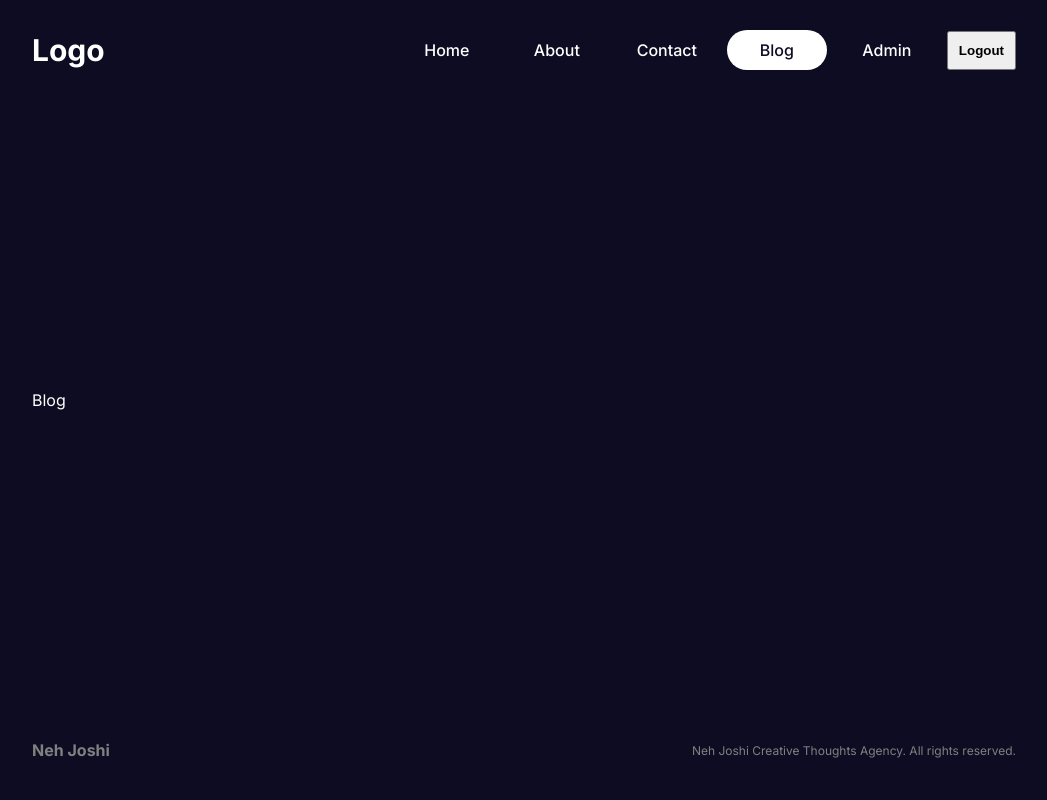
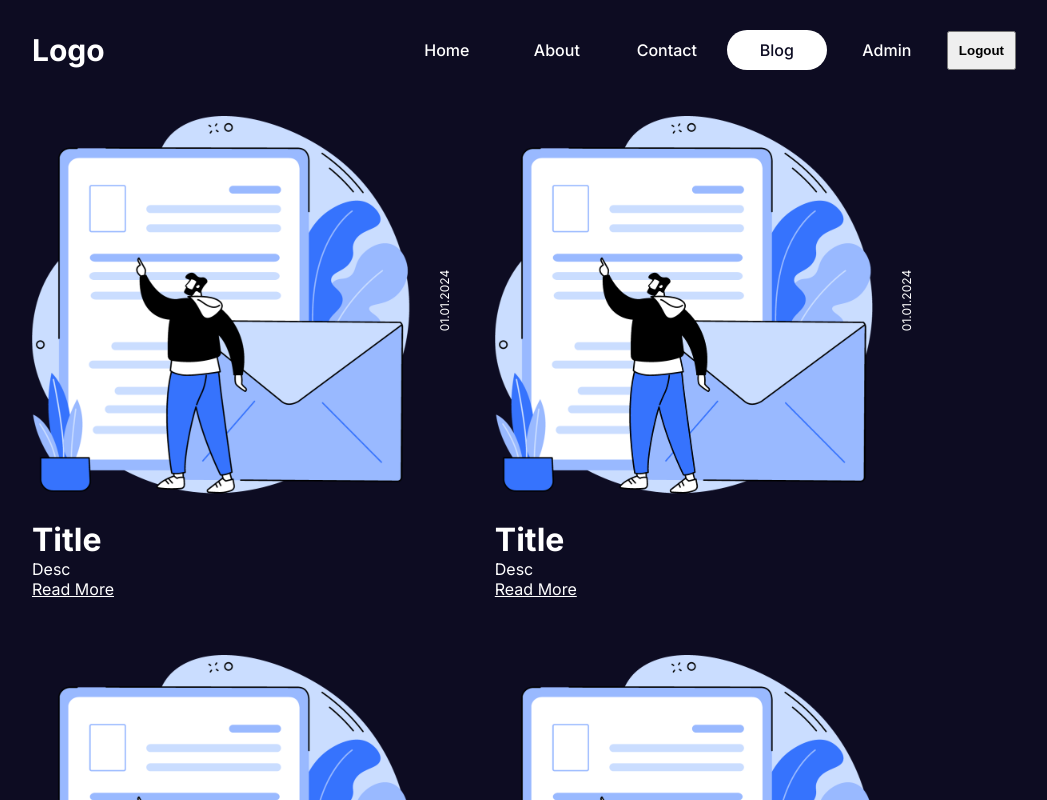
Before and after one commit to nehjoshi/Next-App, a Next.js app: page /blog in a window 1280 px wide. Shown: the top 800 px of the page, without its empty margins (116-1163 px from the left). Built offline with nearby package versions, Linux system fonts and the light colour scheme.

Commit message:
Styled all posts page

```diff
--- /dev/null
+++ b/src/app/blog/blog.module.css
@@ -0,0 +1,18 @@
+.container {
+    display: flex;
+    flex-wrap: wrap;
+    gap: 20px;
+}
+.post {
+    width: 30%;
+}
+@media screen and (max-width: 1280px){
+    .post {
+        width: 45%;
+    }
+}
+@media screen and (max-width: 768px){
+    .post {
+        width: 100%;
+    }
+}
--- a/src/app/blog/page.jsx
+++ b/src/app/blog/page.jsx
@@ -1,9 +1,21 @@
-import React from "react"
+import PostCard from '@/components/postCard/PostCard';
+import styles from './blog.module.css';
 
 const BlogPage = () => {
   return (
-    <div>
-      Blog
+    <div className={styles.container}>
+      <div className={styles.post}>
+        <PostCard />
+      </div>
+      <div className={styles.post}>
+        <PostCard />
+      </div>
+      <div className={styles.post}>
+        <PostCard />
+      </div>
+      <div className={styles.post}>
+        <PostCard />
+      </div>
     </div>
   )
 };
--- /dev/null
+++ b/src/app/contact/contact.module.css
@@ -0,0 +1,38 @@
+.container {
+    display: flex;
+    align-items: center;
+    gap: 100px;
+}
+.imgContainer {
+    flex: 1;
+    position: relative;
+    height: 500px;
+}
+.img {
+    object-fit: contain;
+}
+.formContainer{
+    flex: 1;
+}
+.form {
+    display: flex;
+    flex-direction: column;
+    gap: 20px;
+}
+.form input,
+.form textarea {
+    padding: 20px;
+    border-radius: 5px;
+    border: none;
+    outline: none;
+    background-color: var(--bgSoft);
+    color: var(--text);
+}
+.form button {
+    padding: 20px;
+    background-color: var(--btn);
+    color: var(--text);
+    border: none;
+    border-radius: 5px;
+    cursor: pointer;
+}
--- /dev/null
+++ b/src/components/postCard/PostCard.jsx
@@ -0,0 +1,23 @@
+import Image from 'next/image';
+import styles from './PostCard.module.css';
+import Link from 'next/link';
+
+const PostCard = () => {
+  return (
+    <div className={styles.container}>
+        <div className={styles.top}>
+            <div className={styles.imgContainer}>
+                <Image src="/contact.png" fill alt='' className={styles.img} />
+            </div>
+            <span className={styles.date}>01.01.2024</span>
+        </div>
+        <div className={styles.bottom}>
+            <h1>Title</h1>
+            <p>Desc</p>
+            <Link className={styles.link} href="/blog/post">Read More</Link>
+        </div>
+    </div>
+  )
+};
+
+export default PostCard;
--- /dev/null
+++ b/src/components/postCard/PostCard.module.css
@@ -0,0 +1,36 @@
+.container {
+    display: flex;
+    flex-direction: column;
+    gap: 20px;
+    margin-bottom: 20px;
+}
+.top {
+    display: flex;
+}
+.imgContainer {
+    width: 90%;
+    height: 400px;
+    position: relative;
+}
+.img {
+    object-fit: cover;
+}
+.date {
+    font-size: 12px;
+    transform: rotate(270deg);
+    margin: auto;
+}
+.title {
+    font-size: 24px;
+    margin-bottom: 20px;
+    width: 90%;
+}
+.desc {
+    margin-bottom: 20px;
+    font-weight: 300;
+    color: gray;
+    width: 90%;
+}
+.link {
+    text-decoration: underline;
+}
```
Also changed, not shown: src/app/contact/page.jsx (+15 -3 lines).
